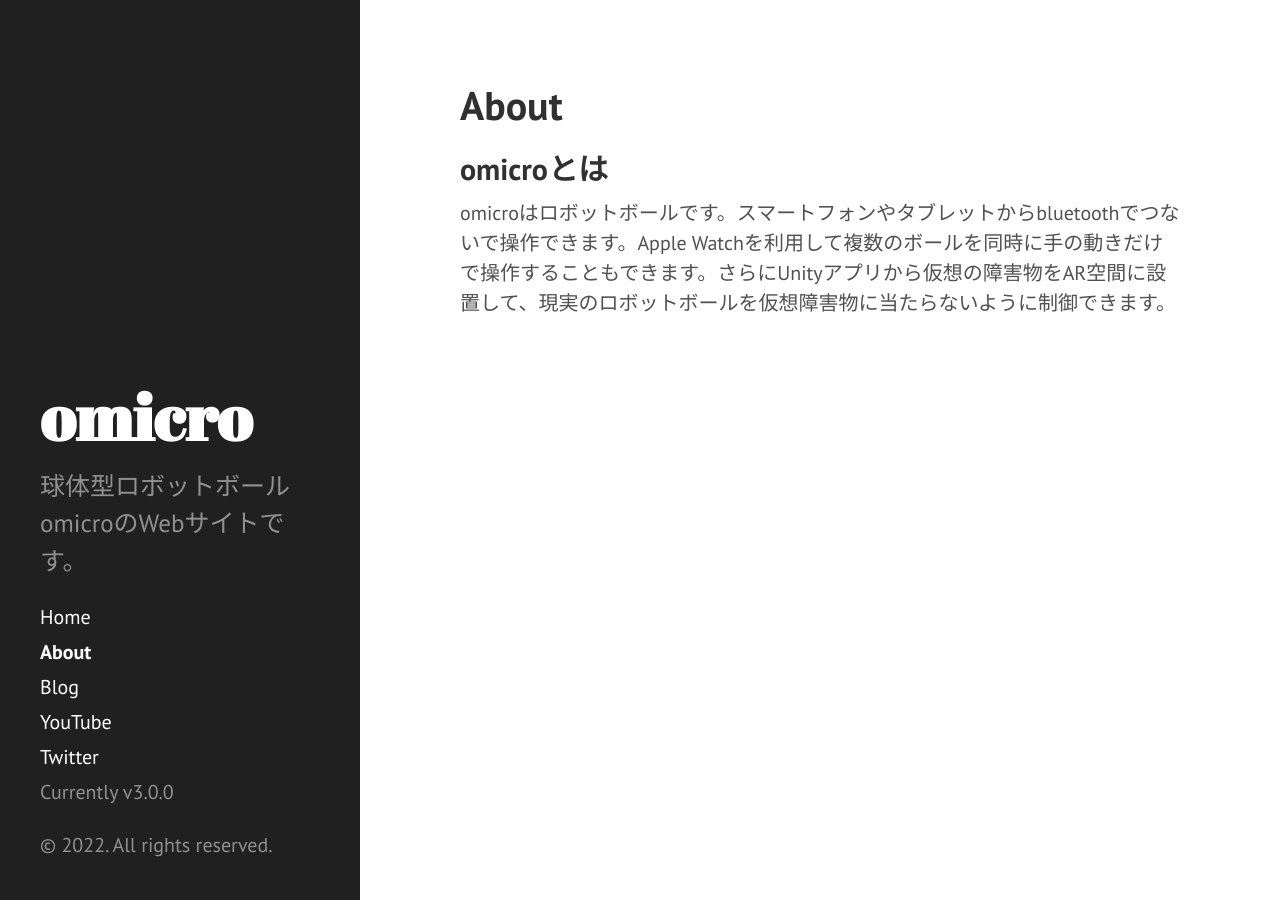
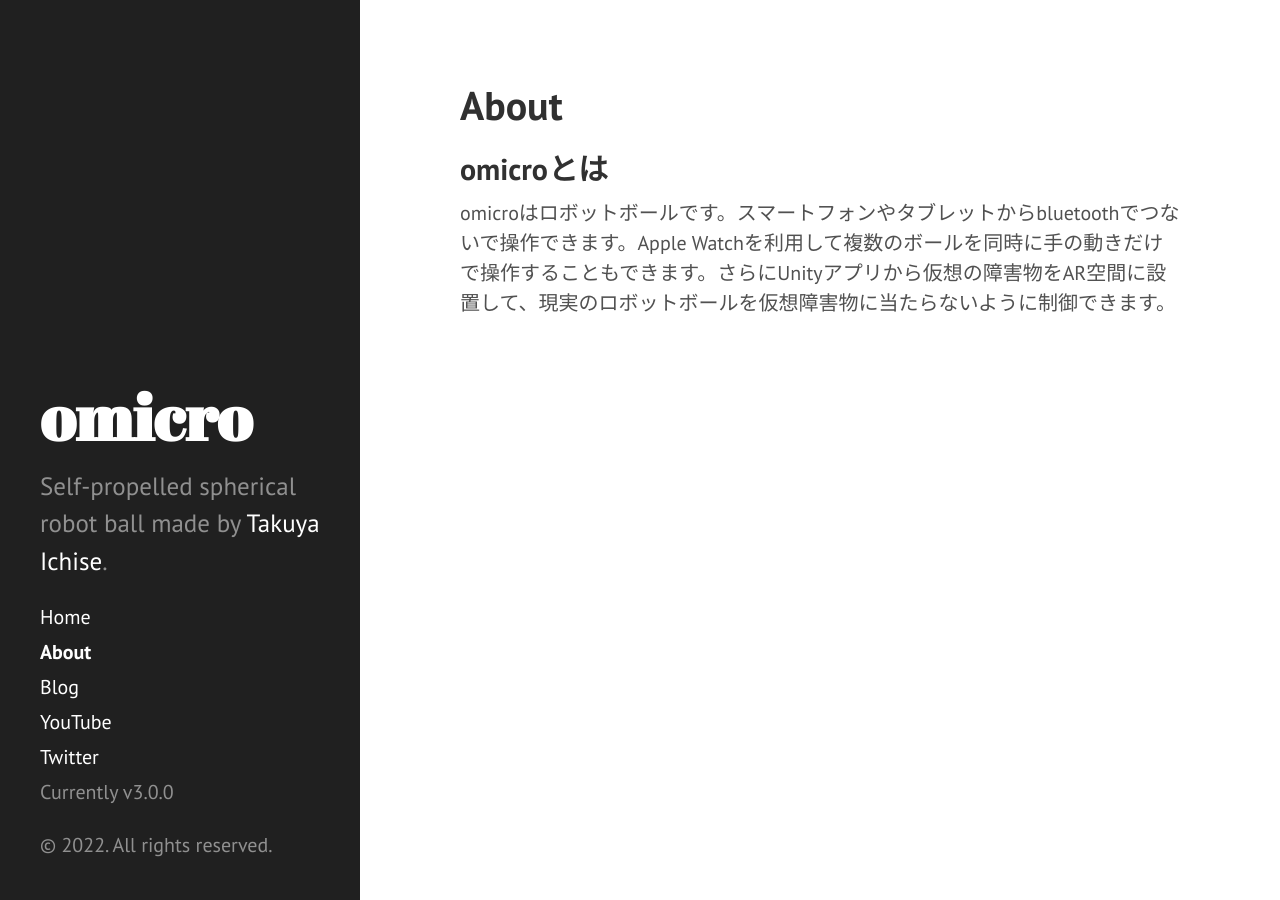
Before and after one commit to tichise/omicro.tokyo, a Jekyll site: the page built from about.md, in a window 1280 px wide. Built offline with Jekyll 4.4.1, drawn with Linux system fonts in a browser that asks for light colours; Markdown is read by kramdown in place of the engine named in the settings.

Commit message:
Update _config.yml

```diff
--- a/_config.yml
+++ b/_config.yml
@@ -8,8 +8,8 @@
 
 # Setup
 title:            omicro
-tagline:          '球体型ロボット'
-description:      '球体型ロボットボール omicroのWebサイトです。'
+tagline:          '自走球体型ロボット'
+description:      'Self-propelled spherical robot ball made by <a href="https://twitter.com/tichise" target="_blank">Takuya Ichise</a>.'
 url:              https://omicro.tokyo
 baseurl:          https://omicro.tokyo/
 
```
